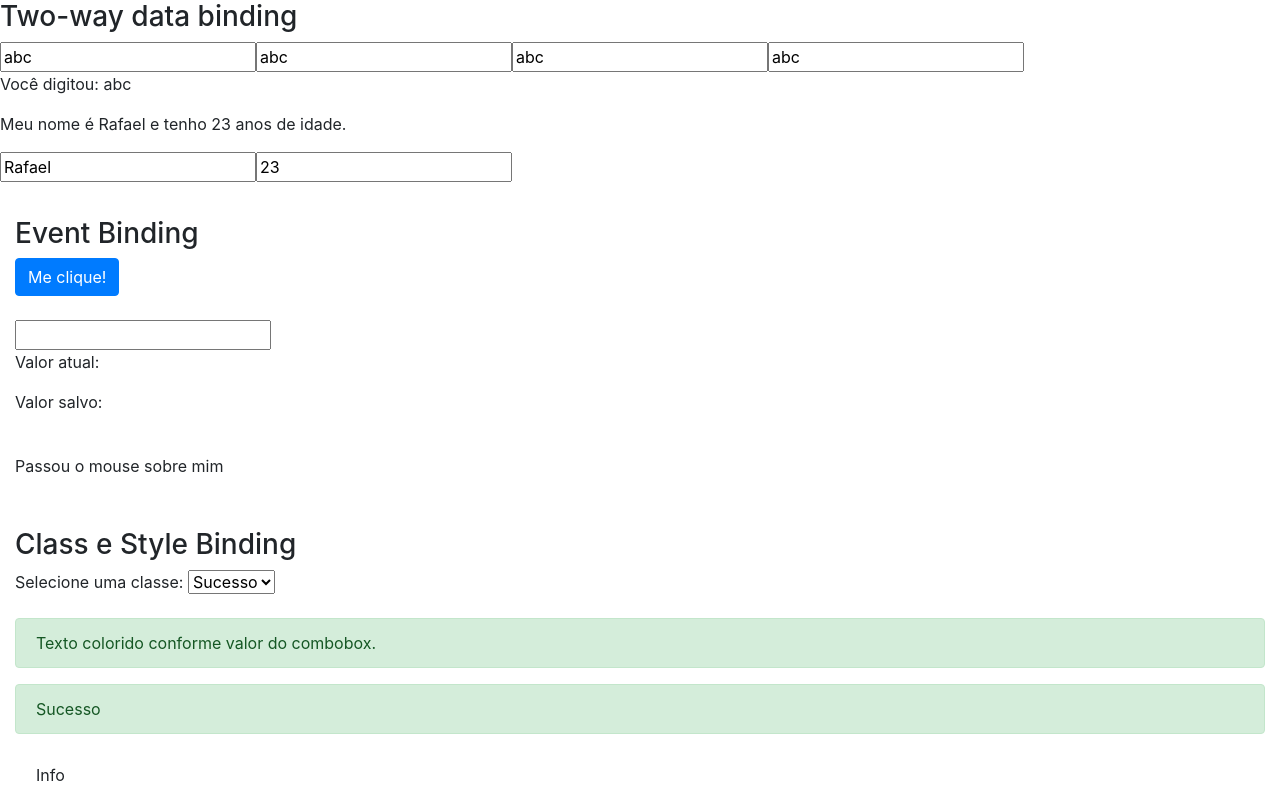
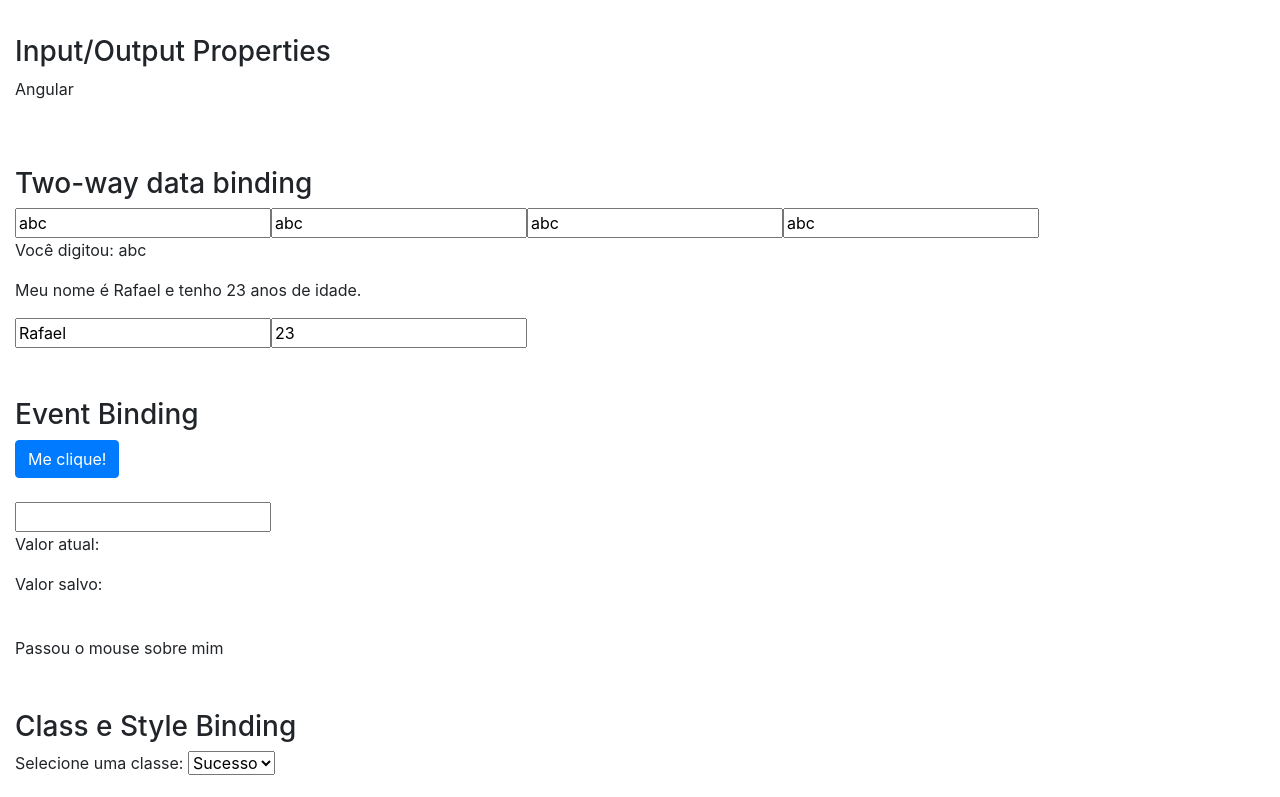
Before and after one commit to rafaelpeinado/treinamento-accenture, an Angular app in the folder angular/data-binding/: page / in a window 1280 px wide. Shown: the top 797 px of the page. Built offline with nearby package versions, Linux system fonts and the light colour scheme.

Commit message:
input property

```diff
--- a/angular/data-binding/src/app/app.module.ts
+++ b/angular/data-binding/src/app/app.module.ts
@@ -5,11 +5,13 @@
 import { DataBindingComponent } from './data-binding/data-binding.component';
 import {FormsModule} from '@angular/forms';
 import {MeuFormModule} from './meu-form/meu-form.module';
+import { InputPropertyComponent } from './input-property/input-property.component';
 
 @NgModule({
   declarations: [
     AppComponent,
-    DataBindingComponent
+    DataBindingComponent,
+    InputPropertyComponent
   ],
   imports: [
     BrowserModule,
--- a/angular/data-binding/src/app/data-binding/data-binding.component.html
+++ b/angular/data-binding/src/app/data-binding/data-binding.component.html
@@ -1,5 +1,12 @@
+<section class="input-output-properties">
+  <article>
+    <h3>Input/Output Properties</h3>
+    <app-input-property [nome]="nomeDoCurso"></app-input-property>
+  </article>
+</section>
+
+
 <app-meu-form></app-meu-form>
-
 
 <section>
     <article>
--- a/angular/data-binding/src/app/data-binding/data-binding.component.ts
+++ b/angular/data-binding/src/app/data-binding/data-binding.component.ts
@@ -14,12 +14,8 @@
   valorAtual = '';
   valorSalvo = '';
   isMouseOver = false;
-  nome = 'abc';
 
-  pessoa = {
-    nome: 'Rafael',
-    idade: 23
-  };
+  nomeDoCurso = 'Angular';
 
   getValor(): number {
     return 1;
--- /dev/null
+++ b/angular/data-binding/src/app/input-property/input-property.component.html
@@ -0,0 +1 @@
+<p>{{ nomeCurso }}</p>
--- /dev/null
+++ b/angular/data-binding/src/app/input-property/input-property.component.ts
@@ -0,0 +1,21 @@
+import {Component, Input, OnInit} from '@angular/core';
+
+@Component({
+  selector: 'app-input-property',
+  templateUrl: './input-property.component.html',
+  styleUrls: ['./input-property.component.css'],
+  //inputs: ['nomeCurso'] // outra forma de usar o @Input
+  //inputs: ['nomeCurso:nome']
+})
+export class InputPropertyComponent implements OnInit {
+
+  // @Input('nome') o 'nome' é opcional. Se não for colocado
+  // será o nome do input será o mesmo da variável
+  @Input('nome') nomeCurso = '';
+
+  constructor() { }
+
+  ngOnInit(): void {
+  }
+
+}
--- a/angular/data-binding/src/app/meu-form/meu-form.component.css
+++ b/angular/data-binding/src/app/meu-form/meu-form.component.css
@@ -0,0 +1,4 @@
+article {
+  margin: 20px 0;
+  padding: 15px;
+}
```
Also changed, not shown: angular/data-binding/src/app/input-property/input-property.component.css (added), 1 other file (tests, documents, lock files or other folders).
